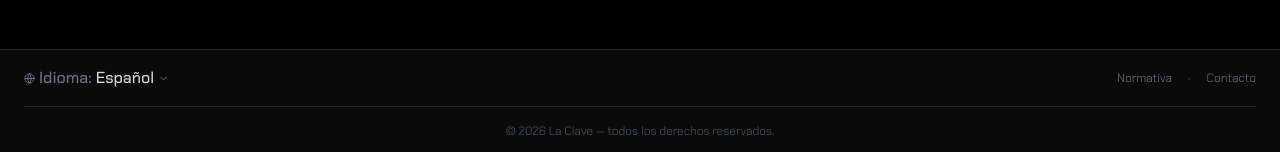
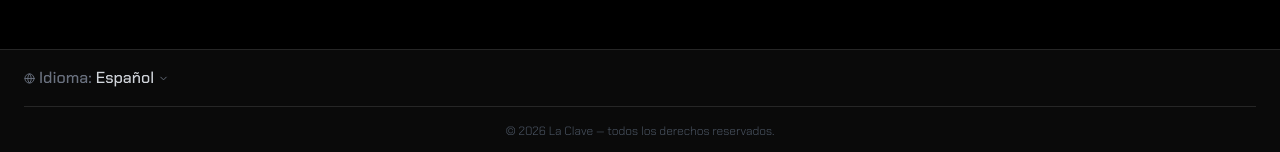
Before and after one commit to Sozap9/La-Clave-Asociacion, a React (Vite) app in the folder frontend/: page / in a window 1280 px wide. Shown: the part 1722-1874 px from the top of the page. Built offline with nearby package versions, Linux system fonts and the light colour scheme.

Commit message:
fix foooter

```diff
--- a/frontend/src/components/layout/Footer.jsx
+++ b/frontend/src/components/layout/Footer.jsx
@@ -71,22 +71,6 @@ const Footer = () => {
             )}
           </div>
 
-          {/* Links de navegación */}
-          <nav className="flex items-center gap-4">
-            <Link
-              to="/normativa"
-              className="text-xs text-gray-500 hover:text-gray-300 transition-colors duration-200"
-            >
-              {t('footer.links.normativa')}
-            </Link>
-            <span className="text-gray-700 text-xs">·</span>
-            <Link
-              to="/contacto"
-              className="text-xs text-gray-500 hover:text-gray-300 transition-colors duration-200"
-            >
-              {t('footer.links.contact')}
-            </Link>
-          </nav>
         </div>
 
         {/* ── Separador ── */}
```
